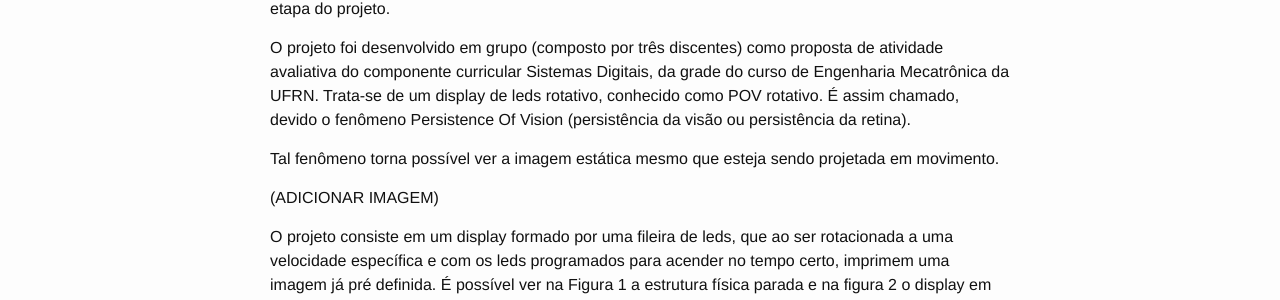
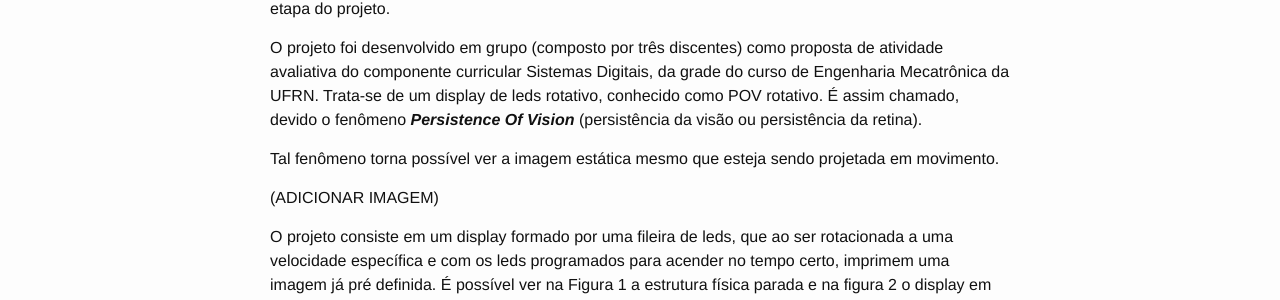
Before and after one commit to mariaelenasilveira/mariaelenasilveira.github.io, a Jekyll site: the page built from _posts/2018-08-20-welcome-to-jekyll.markdown, in a window 1280 px wide. Shown: the part 251-551 px from the top of the page. Built offline with Jekyll 4.4.1, drawn with Linux system fonts in a browser that asks for light colours.

```diff
--- a/_posts/2018-08-20-welcome-to-jekyll.markdown
+++ b/_posts/2018-08-20-welcome-to-jekyll.markdown
@@ -7,7 +7,7 @@ categories: jekyll update
 
 Olá caro leitor, seja bem vindo. Nesta primeira postagem será feita uma breve introdução ao primeiro projeto exposto aqui no blog e então seguirá com outras 4 postagens mais detalhadas sobre cada etapa do projeto.
 
-O projeto foi desenvolvido em grupo (composto por três discentes) como proposta de atividade avaliativa do componente curricular Sistemas Digitais, da grade do curso de Engenharia Mecatrônica da UFRN. Trata-se de um display de leds rotativo, conhecido como POV rotativo. É assim chamado, devido o fenômeno Persistence Of Vision (persistência da visão ou persistência da retina).
+O projeto foi desenvolvido em grupo (composto por três discentes) como proposta de atividade avaliativa do componente curricular Sistemas Digitais, da grade do curso de Engenharia Mecatrônica da UFRN. Trata-se de um display de leds rotativo, conhecido como POV rotativo. É assim chamado, devido o fenômeno ***Persistence Of Vision*** (persistência da visão ou persistência da retina).
 
 Tal fenômeno torna possível ver a imagem estática mesmo que esteja sendo projetada em movimento.
 
```
